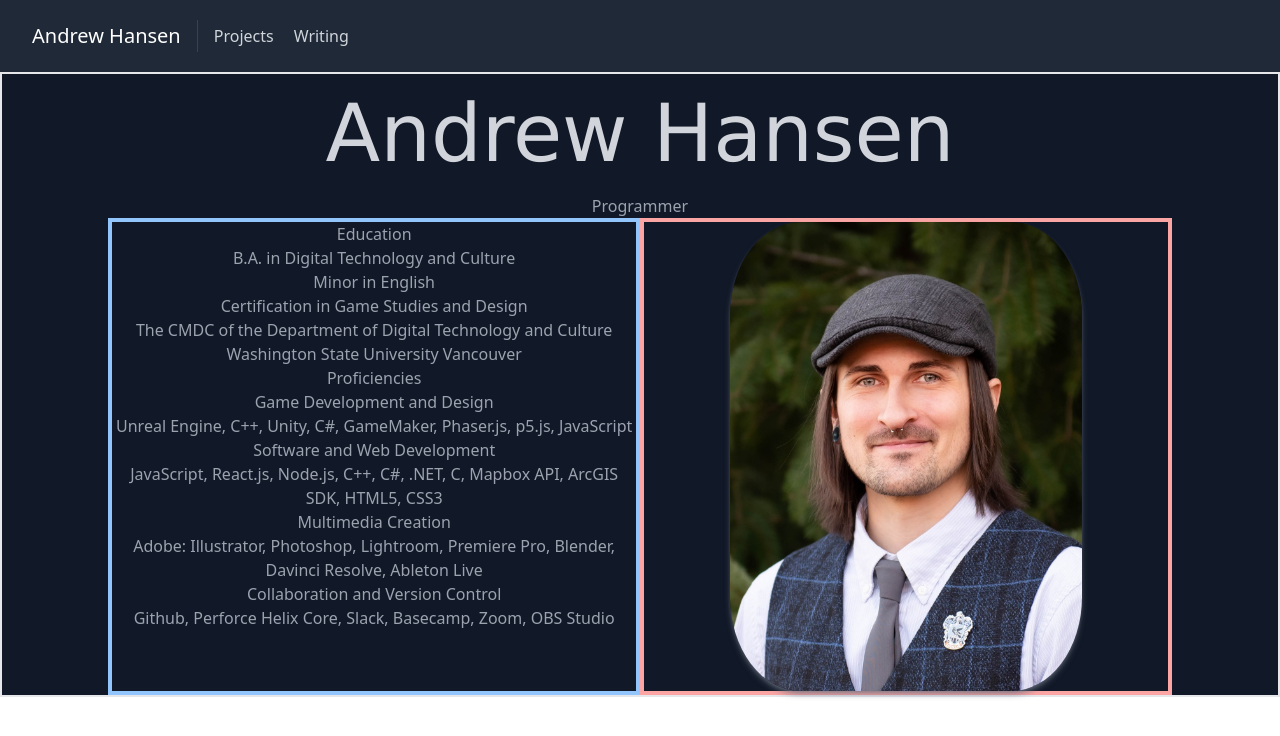
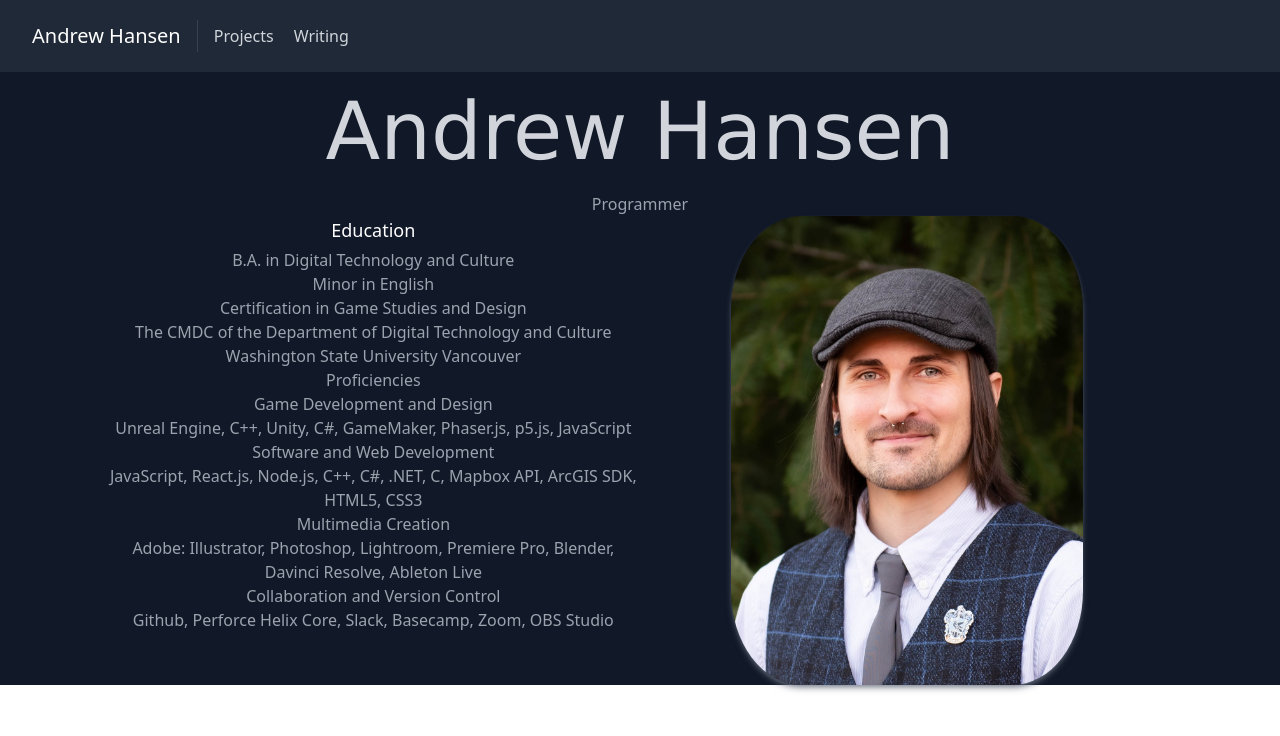
Before and after one commit to axolotliterature/portfolio-react, a React (Create React App) app in the folder portfolio/: page / in a window 1280 px wide. Shown: the top 736 px of the page. Built offline with nearby package versions, Linux system fonts and the light colour scheme.

Commit message:
Removed modal backup text from projects.js and removed grid-planning colored borders from home page

```diff
--- a/portfolio/src/pages/home.js
+++ b/portfolio/src/pages/home.js
@@ -2,13 +2,13 @@
 
 export default function Home() {
     return <>
-    <div className="w-full h-full border-2 grid text-center">
+    <div className="w-full h-full bg-gray-900 grid text-center">
         <h1 className="nothing-font name-title text-gray-300">Andrew Hansen</h1>
         <h2>Programmer</h2>
 
         <div id="about-container" className="grid grid-cols-2 w-10/12 text-center m-auto">
-            <div id="about-left" className="border-4 border-blue-300">
-                <h1 className="">Education</h1>
+            <div id="about-left" className="">
+                <h1 className="title-font text-lg font-medium text-white mb-1">Education</h1>
                 <p>B.A. in Digital Technology and Culture</p>
                 <p>Minor in English</p>
                 <p>Certification in Game Studies and Design</p>
@@ -29,7 +29,7 @@
                 <p>Github, Perforce Helix Core, Slack, Basecamp, Zoom, OBS Studio</p>
             </div>
 
-            <div id="about-right" className="border-4 border-red-300">
+            <div id="about-right" className="">
                 <img src={face} alt="placeholder" className="home-portrait m-auto shadow-md shadow-gray-500/70" />
 
             </div>
```
Also changed, not shown: portfolio/src/pages/projects.js (+0 -74 lines).
